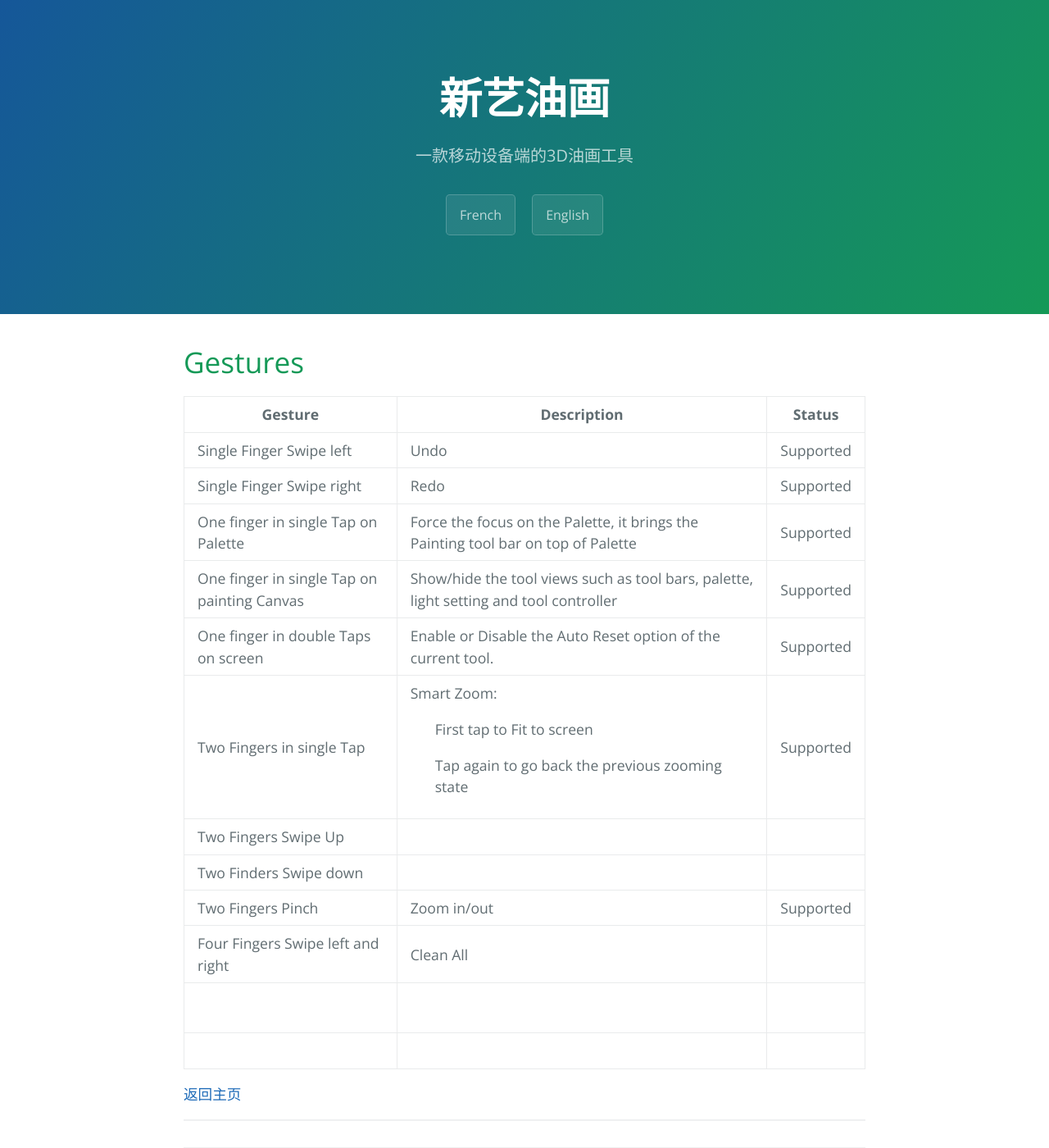
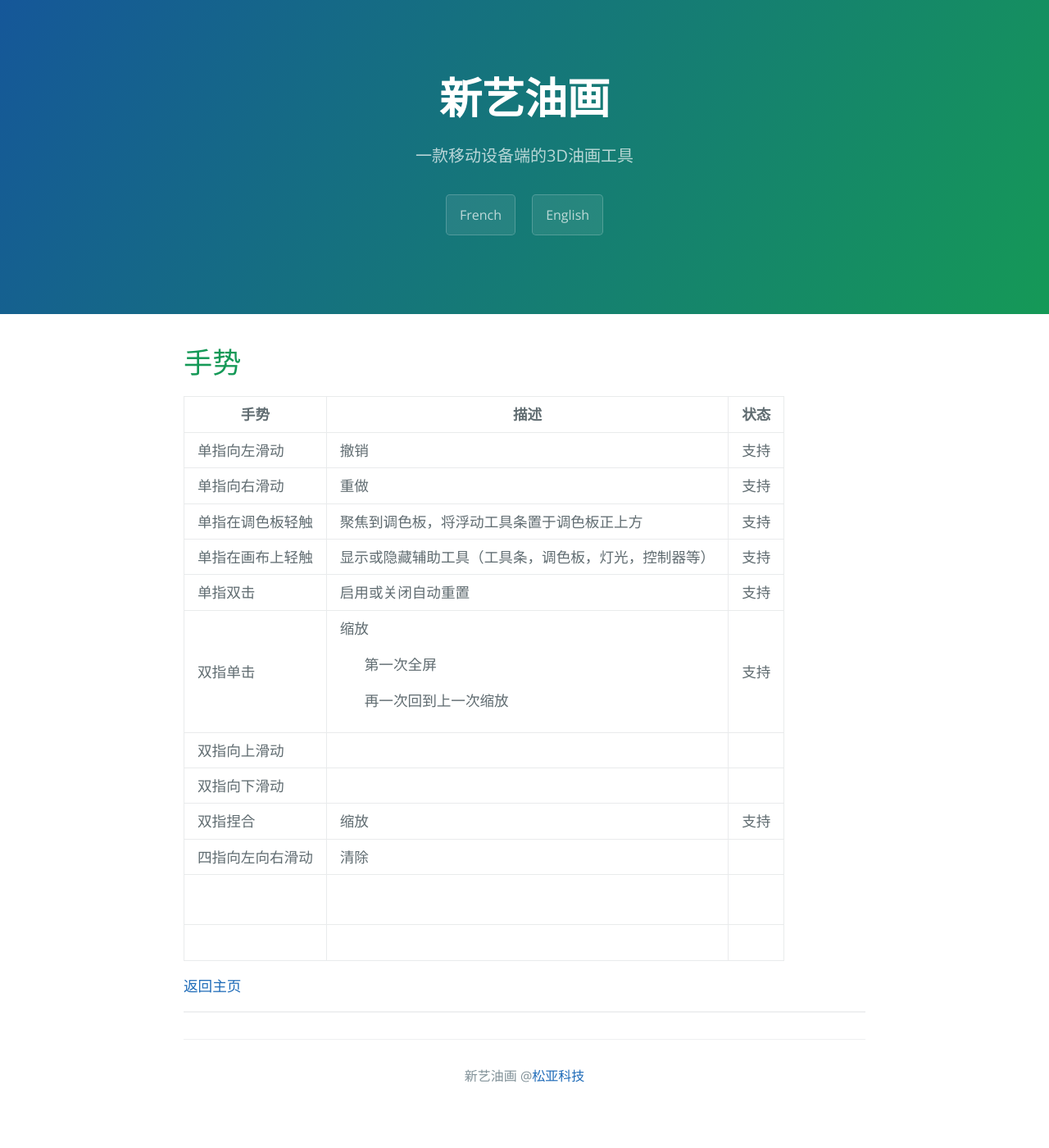
Before and after one commit to ecsoya/oilpainting.github.io, a Jekyll site: the page built from cn/Help/gestures.html, in a window 1280 px wide and 1400 px high. Shown: the whole window at 82% size. Built offline with Jekyll 4.4.1, drawn with Linux system fonts in a browser that asks for light colours; comment, search, counter and statistics services are not loaded.

Commit message:
u gesture cn

```diff
--- a/cn/Help/gestures.html
+++ b/cn/Help/gestures.html
@@ -1,57 +1,57 @@
 ---
 layout: cn
-title: Gestures
+title: 手势
 category: User's Guide
 ---
 <html><body>
 <table>
 <tbody>
 <tr>
-<th>Gesture</th>
-<th>Description</th>
-<th colspan="1">Status</th></tr>
+<th>手势</th>
+<th>描述</th>
+<th colspan="1">状态</th></tr>
 <tr>
-<td>Single Finger Swipe left</td>
-<td>Undo</td>
-<td colspan="1"><span>Supported</span></td></tr>
+<td>单指向左滑动</td>
+<td>撤销</td>
+<td colspan="1"><span>支持</span></td></tr>
 <tr>
-<td><span>Single</span> Finger Swipe right</td>
-<td>Redo</td>
-<td colspan="1"><span>Supported</span></td></tr>
+<td>单指向右滑动</td>
+<td>重做</td>
+<td colspan="1"><span>支持</span></td></tr>
 <tr>
-<td colspan="1"><span>One finger in single Tap on Palette</span></td>
-<td colspan="1"><span>Force the focus on the Palette, it brings the Painting tool bar on top of Palette</span></td>
-<td colspan="1"><span>Supported</span></td></tr>
+<td colspan="1"><span>单指在调色板轻触</span></td>
+<td colspan="1"><span>聚焦到调色板，将浮动工具条置于调色板正上方</span></td>
+<td colspan="1"><span>支持</span></td></tr>
 <tr>
-<td colspan="1"><span>One finger <span>in single Tap</span> on painting Canvas</span></td>
-<td colspan="1"><span>Show/hide the tool views such as tool bars, palette, light setting and tool controller</span></td>
-<td colspan="1"><span>Supported</span></td></tr>
+<td colspan="1"><span>单指在画布上轻触</span></td>
+<td colspan="1"><span>显示或隐藏辅助工具（工具条，调色板，灯光，控制器等）</span></td>
+<td colspan="1"><span>支持</span></td></tr>
 <tr>
-<td colspan="1">One finger in double <span>Taps on screen</span></td>
-<td colspan="1">Enable or Disable the Auto Reset option of the current tool.</td>
-<td colspan="1"><span>Supported</span></td></tr>
+<td colspan="1">单指双击</td>
+<td colspan="1">启用或关闭自动重置</td>
+<td colspan="1"><span>支持</span></td></tr>
 <tr>
-<td><span>Two</span> Fingers in single Tap</td>
+<td>双指单击</td>
 <td>
-<p>Smart Zoom:</p>
-<p style="margin-left: 30.0px;">First tap to Fit to screen</p>
-<p style="margin-left: 30.0px;">Tap again to go back the previous zooming state</p></td>
-<td colspan="1">Supported</td></tr>
+<p>缩放</p>
+<p style="margin-left: 30.0px;">第一次全屏</p>
+<p style="margin-left: 30.0px;">再一次回到上一次缩放</p></td>
+<td colspan="1">支持</td></tr>
 <tr>
-<td colspan="1">Two Fingers Swipe Up</td>
+<td colspan="1">双指向上滑动</td>
 <td colspan="1">&nbsp;</td>
 <td colspan="1">&nbsp;</td></tr>
 <tr>
-<td colspan="1">Two Finders Swipe down</td>
+<td colspan="1">双指向下滑动</td>
 <td colspan="1">&nbsp;</td>
 <td colspan="1">&nbsp;</td></tr>
 <tr>
-<td colspan="1">Two Fingers Pinch</td>
-<td colspan="1">Zoom in/out</td>
-<td colspan="1"><span>Supported</span></td></tr>
+<td colspan="1">双指捏合</td>
+<td colspan="1">缩放</td>
+<td colspan="1"><span>支持</span></td></tr>
 <tr>
-<td colspan="1">Four Fingers Swipe left and right</td>
-<td colspan="1">Clean All</td>
+<td colspan="1">四指向左向右滑动</td>
+<td colspan="1">清除</td>
 <td colspan="1">&nbsp;</td></tr>
 <tr>
 <td colspan="1">&nbsp;</td>
```
